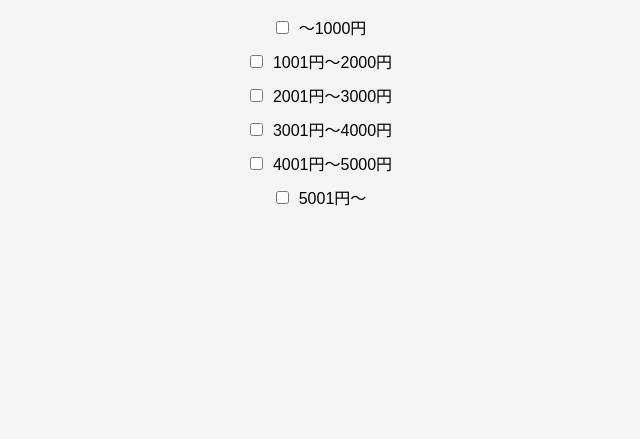
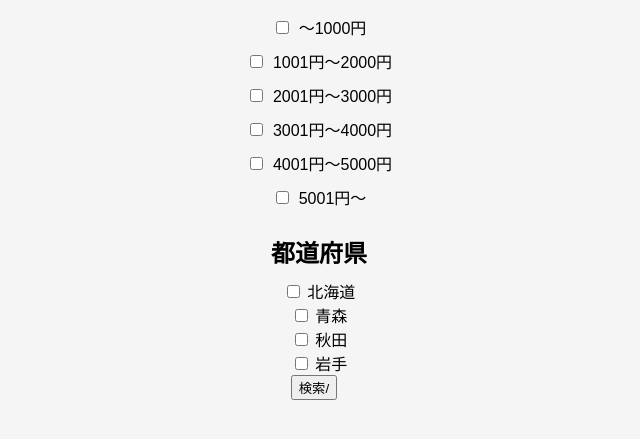
Before and after one commit to rikuto1231/omiyageEC, a PHP site: page / in a window 1280 px wide. Shown: the part 291-730 px from the top of the page, without its empty margins (321-961 px from the left). Run offline with PHP 8.4, Linux system fonts and the light colour scheme.

Commit message:
変更しましtあ

```diff
--- a/src/G1-4/G1-4-1/index.php
+++ b/src/G1-4/G1-4-1/index.php
@@ -54,7 +54,23 @@
                         <input type="checkbox" id="gosen" name="gosen" />
                         <label for="gosen">5001円～</label>
                     </div>
-                </div>
+                    <h2> 都道府県</h2>
+                    <div class="Prefecture">
+                        <input type="checkbox" id="hokkaido" name="hokkaodp" />
+                        <label for="hokkaido">北海道</label>
+                    </div>
+                    <div class="Prefecture">
+                        <input type="checkbox" id="aomori" name="aomori" />
+                        <label for="aomori">青森</label>
+                    </div>
+                    <div class="Prefecture">
+                        <input type="checkbox" id="akita" name="akita" />
+                        <label for="akita">秋田</label>
+                    <div class="Prefecture">
+                        <input type="checkbox" id="iwate" name="iwate" />
+                        <label for="iwate">岩手</label>
+                    </div>
+                    <input type ="submit"value= 検索/>
             </header>
         </body>
         </html>
```
